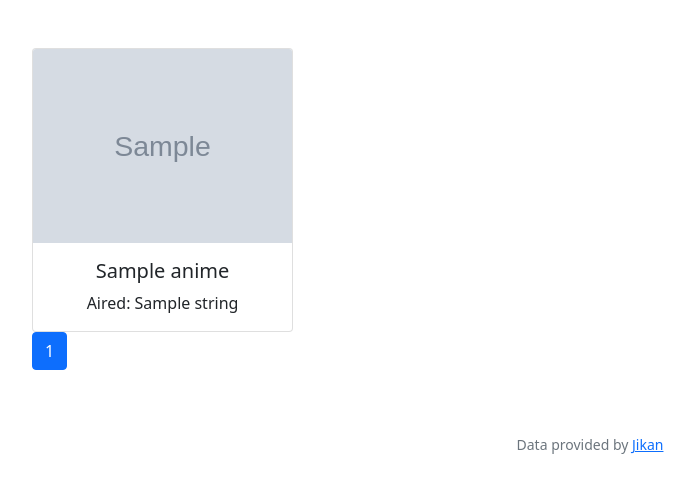
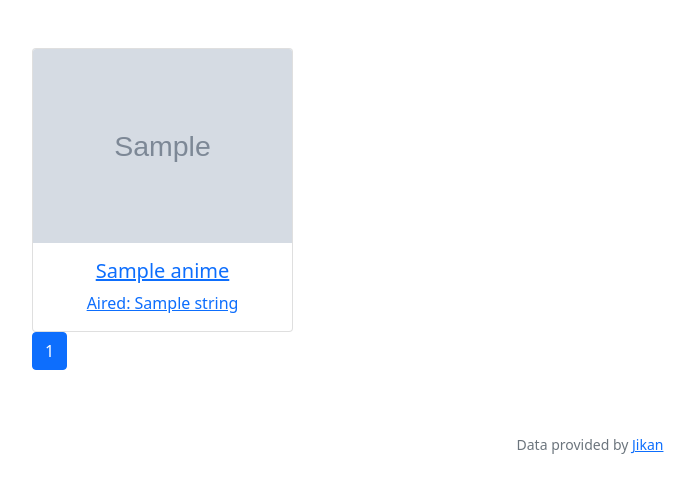
Before and after one commit to wzqj/animescorer, a Flask app: template templates/searchresults.html in a window 1280 px wide. Shown: the part 66-559 px from the top of the page, without its empty margins (50-744 px from the left). Run offline with Flask 2, Linux system fonts and the light colour scheme; the template is opened without the code that fills it: most values are stand-ins (such as "Sample title", 1, 10 or a date in 2020); grey boxes marked "Sample" are stand-in pictures.

Commit message:
change result to link to detailed anime route with anime id

```diff
--- a/templates/searchresults.html
+++ b/templates/searchresults.html
@@ -10,10 +10,12 @@ Search Results
         {% for anime in results["data"] %}
         <div class="col">
             <div class="card">
-            <img src="{{ anime.images.jpg.image_url }}" class="card-img-top" alt="...">
+                <a href="/anime/{{ anime["mal_id"] }}">
+                    <img src="{{ anime.images.jpg.image_url }}" class="card-img-top" alt="...">
             <div class="card-body">
                 <h5 class="card-title">{{ anime["title"] }}</h5>
                 <p class="card-text">Aired: {{ anime["aired"]["string"] }}</p>
+                </a>
             </div>
             </div>
         </div>
```
